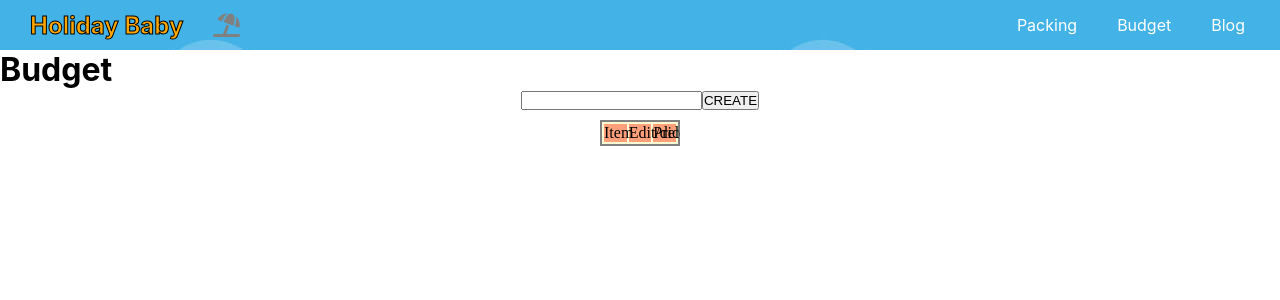
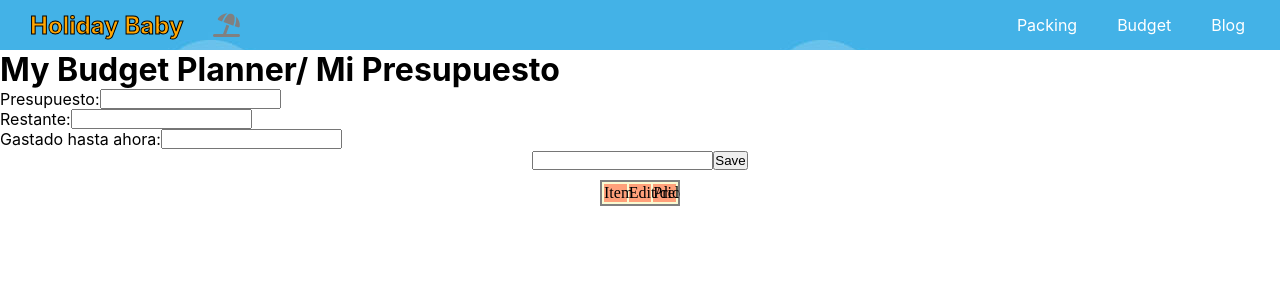
Before and after one commit to AnaScia/TO-DO_HOLIDAY, a React (Vite) app: page /budget in a window 1280 px wide. Shown: the top 300 px of the page. Built offline with nearby package versions, Linux system fonts and the light colour scheme.

Commit message:
edit budget

```diff
--- /dev/null
+++ b/src/component/Input.jsx
@@ -0,0 +1,12 @@
+import '../styles/input.css';
+
+function Input({ name }) {
+  return (
+    <div className="input-div">
+      <label htmlFor="Name">{name}</label>
+      <input type="text" name="Name"></input>
+    </div>
+  );
+}
+
+export default Input;
--- a/src/component/Table.jsx
+++ b/src/component/Table.jsx
@@ -45,6 +45,7 @@ function Table({ save, setSave, input, column1, column2, column3, children }) {
               <td className="td_packed">
                 <div className="div_packed">
                   {/* <input type="checkbox" className="input-packed"></input> */}
+
                   {children}
 
                   <button
--- /dev/null
+++ b/src/styles/input.css
@@ -0,0 +1,3 @@
+.input-div {
+  display: flex;
+}
--- a/src/view/Budget.jsx
+++ b/src/view/Budget.jsx
@@ -1,12 +1,18 @@
 import CreateList from '../component/CreateList';
 import '../styles/createList.css';
+import Input from '../component/Input';
 
 function Budget() {
   return (
     <>
-      <h1>Budget</h1>
+      <h1>My Budget Planner/ Mi Presupuesto</h1>
+      <div className="budget-inputs">
+        <Input name="Presupuesto:" />
+        <Input name="Restante:" />
+        <Input name="Gastado hasta ahora:" />
+      </div>
       <CreateList
-        boton="CREATE"
+        boton="Save"
         column1="Item"
         column2="Edit/delete"
         column3="Price"
```
